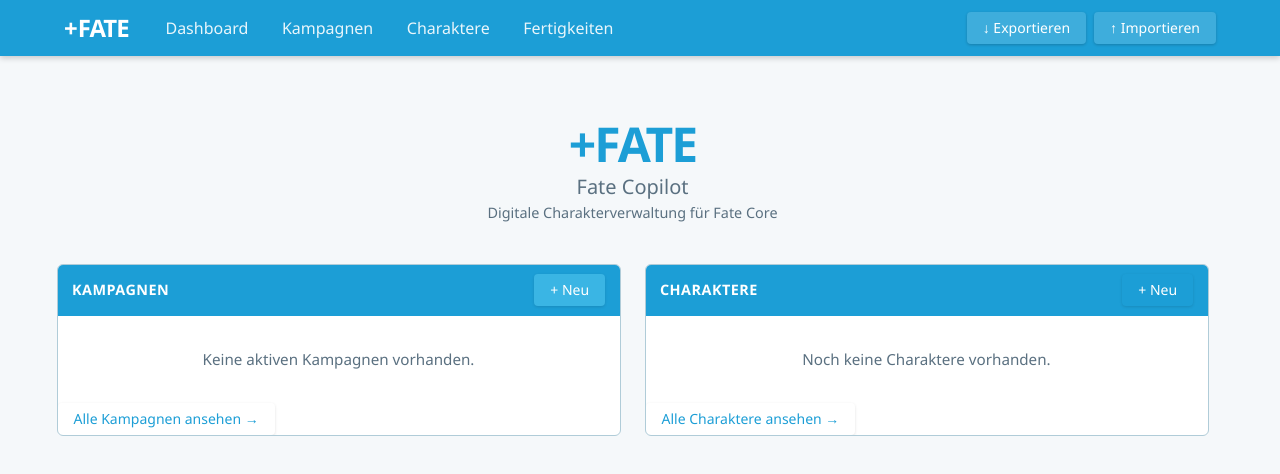
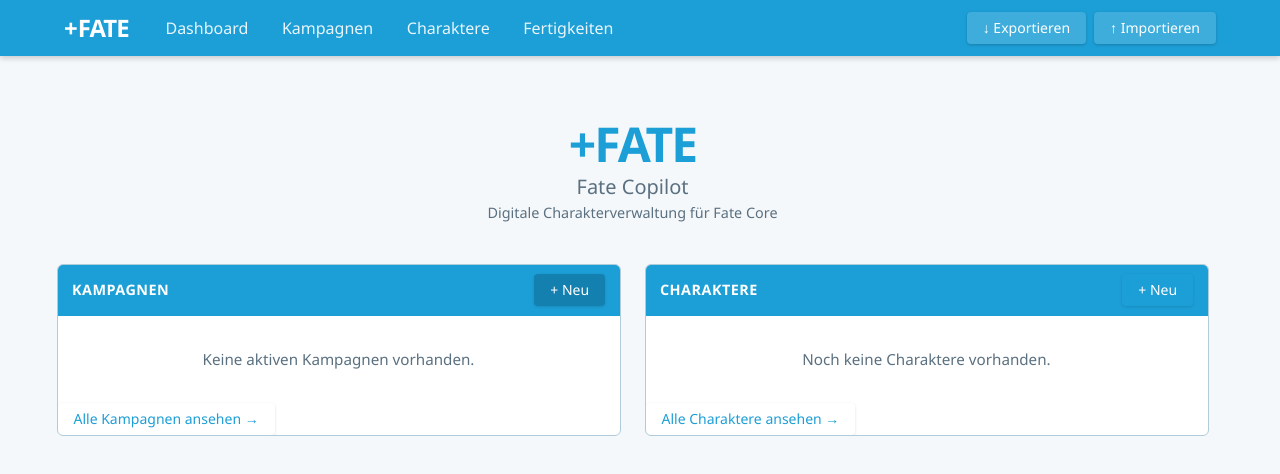
Before and after one commit to timengel/fate-copilot, a Vue app: page / in a window 1280 px wide. In both pictures the pointer is over the button 569 px from the left and 290 px from the top of the page. Shown: the top 474 px of the page. Built offline with nearby package versions, Linux system fonts and the light colour scheme.

Commit message:
fix: colored buttons hover colors

```diff
--- a/src/components/shared/FateButton.vue
+++ b/src/components/shared/FateButton.vue
@@ -56,7 +56,7 @@ button {
   color: white;
 }
 .fate-btn--primary:hover {
-  background: #3ab5e4;
+  background: var(--fate-blue-dark);
 }
 
 .fate-btn--secondary {
@@ -106,7 +106,7 @@ button {
   margin-top: 0.5rem;
 }
 .fate-btn--add:hover {
-  background: #cce5f5;
+  background: color-mix(in srgb, var(--fate-blue-light) 60%, var(--fate-blue) 40%);
 }
 
 .fate-btn--link {
@@ -159,6 +159,6 @@ button {
 }
 
 .fate-btn--info:hover {
-  background: #1787bb;
+  background: var(--fate-blue-dark);
 }
 </style>
```
